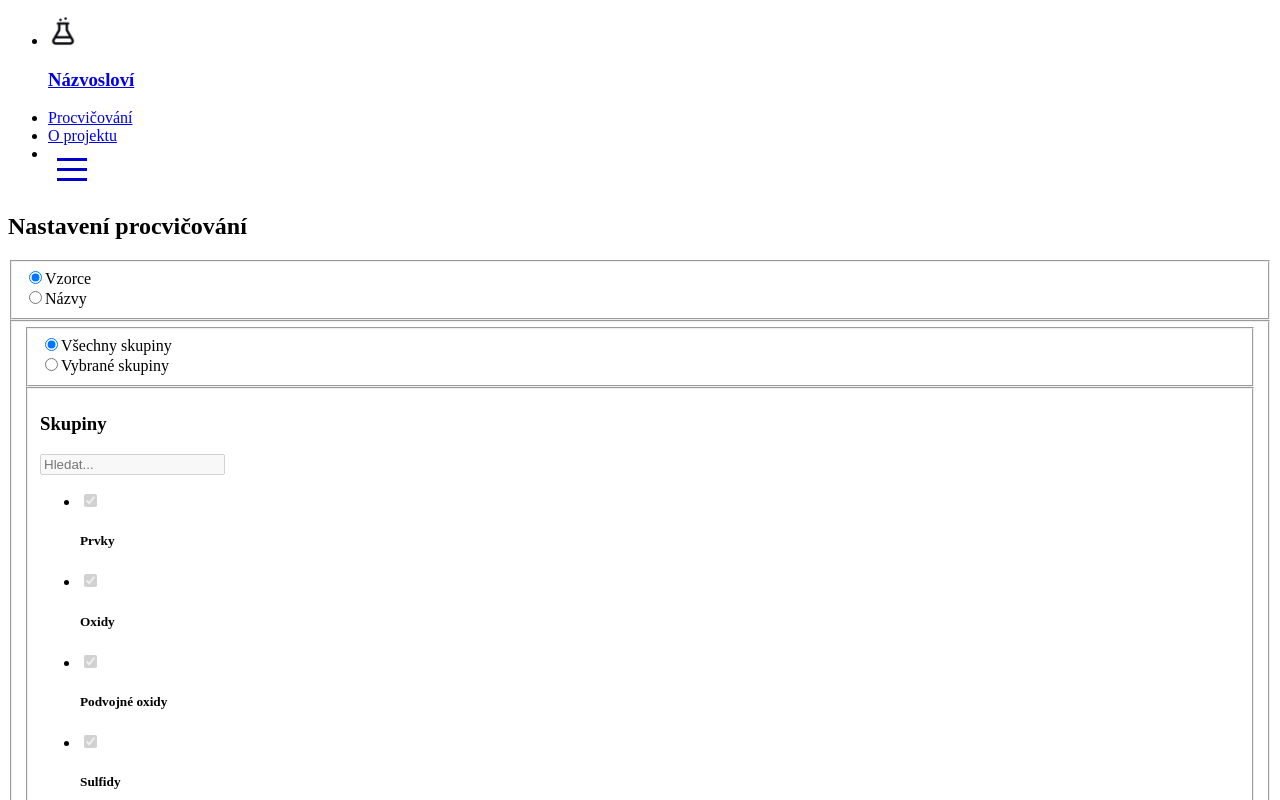
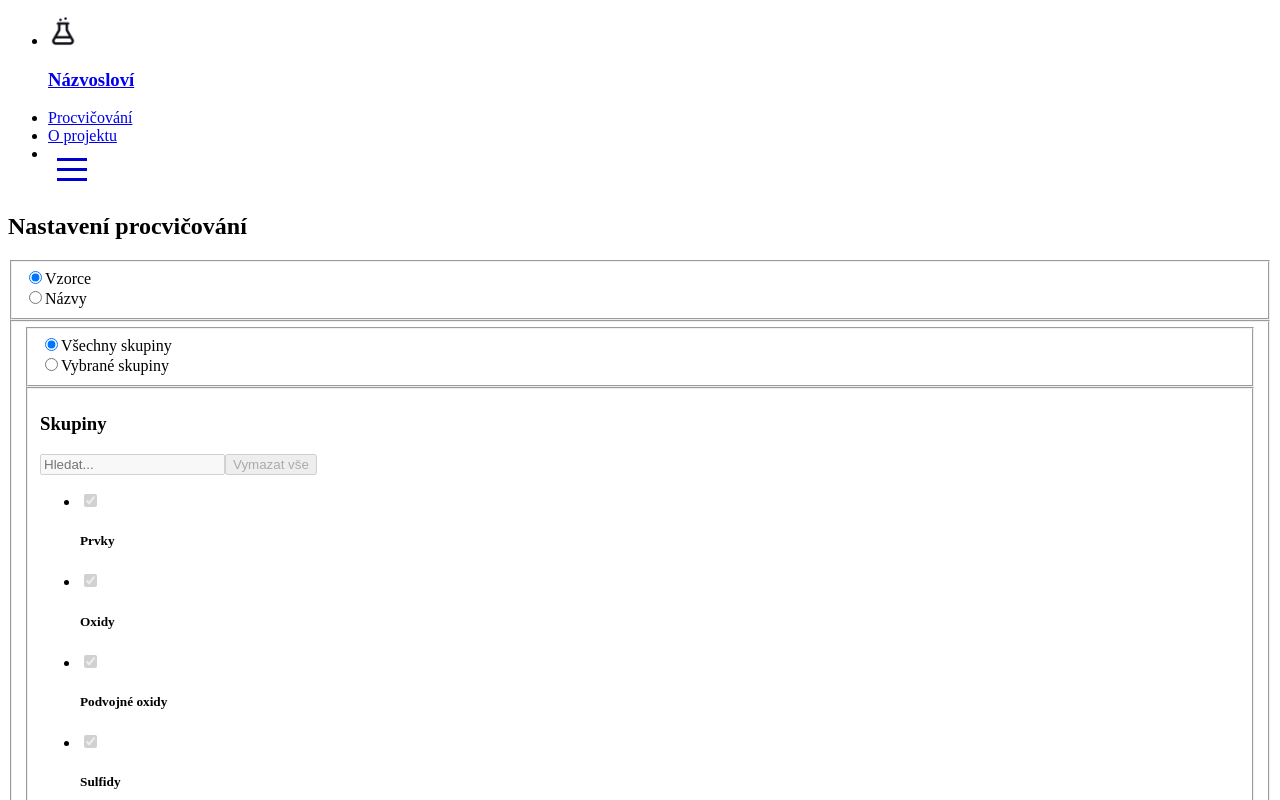
Before and after one commit to VaclavJirka/nazvoslovi, a React app in the folder frontend/: page /procvicovani in a window 1280 px wide. Shown: the top 800 px of the page. Built offline with nearby package versions, Linux system fonts and the light colour scheme; the HTML template or start-up script is replaced by a standard one.

Commit message:
Fix error handling, save options to localStorage and add delete functionality in SetupCard.js

```diff
--- a/frontend/src/components/pages/excerciseSetup/ExcerciseSetup.js
+++ b/frontend/src/components/pages/excerciseSetup/ExcerciseSetup.js
@@ -6,19 +6,34 @@ import SetupAllSome from "./components/SetupAllSome";
 import SetupCard from "./components/SetupCard";
 
 function ExcerciseSetup() {
+  const groupsList = JSON.parse(localStorage.getItem("WANTED_GROUPS"));
+  const elementsList = JSON.parse(localStorage.getItem("WANTED_ELEMENTS"));
   const [excerciseType, setExcerciseType] = useState("vzorce");
-  const [allGroups, setAllGroups] = useState(true);
-  const [allElements, setAllElements] = useState(true);
+  const [allGroups, setAllGroups] = useState(
+    groupsList ? groupsList.length === groups.length : true
+  );
+  const [allElements, setAllElements] = useState(
+    elementsList ? elementsList.length === elements.length : true
+  );
   const [groupSearch, setGroupSearch] = useState("");
+  const [groupsError, setGroupsError] = useState(false);
   const [elementSearch, setElementSearch] = useState("");
-  const [groupsSet, setGroupsSet] = useState(
-    new Set(groups.map((item) => item.name))
-  );
-  const [elementsSet, setElementsSet] = useState(
-    new Set(elements.map((item) => item.name))
-  );
+  const [elementsError, setElementsError] = useState(false);
+  const [groupsSet, setGroupsSet] = useState(() => {
+    if (groupsList) {
+      return new Set(groupsList);
+    }
+    return new Set(groups.map((item) => item.name));
+  });
+  const [elementsSet, setElementsSet] = useState(() => {
+    if (elementsList) {
+      return new Set(elementsList);
+    }
+    return new Set(elements.map((item) => item.name));
+  });
   const navigate = useNavigate();
 
+  // Function to handle the change of excercise type
   const handleExcerciseTypeChange = () => {
     if (excerciseType === "vzorce") {
       setExcerciseType("nazvy");
@@ -27,33 +42,47 @@ function ExcerciseSetup() {
     }
   };
 
+  // Function to handle the change the change of radio buttons to select all or some groups
   const handleAllGroupsChange = () => {
     setAllGroups(!allGroups);
   };
 
+  // Function that sets GroupsSet to all groups if allGroups is true, otherwise sets it to groupsList
   useEffect(() => {
     if (allGroups) {
       setGroupsSet(new Set(groups.map((item) => item.name)));
     } else {
-      setGroupsSet(new Set());
+      if (groupsList) {
+        setGroupsSet(new Set(groupsList));
+      } else {
+        setGroupsSet(new Set());
+      }
     }
   }, [allGroups]);
 
+  // Function to handle the change the change of radio buttons to select all or some elements
   const handleAllElementsChange = () => {
     setAllElements(!allElements);
   };
 
+  // Function that sets ElementsSet to all elements if allElements is true, otherwise sets it to elementsList
   useEffect(() => {
     if (allElements) {
       setElementsSet(new Set(elements.map((item) => item.name)));
     } else {
-      setElementsSet(new Set());
+      if (elementsList) {
+        setElementsSet(new Set(elementsList));
+      } else {
+        setElementsSet(new Set());
+      }
     }
   }, [allElements]);
 
+  // Function to handle the change of groups in card
   const handleGroupChange = (event) => {
     if (event.target.checked) {
       setGroupsSet(new Set([...groupsSet, event.target.value]));
+      setGroupsError(false);
     } else {
       const newGroupsSet = new Set(groupsSet);
       newGroupsSet.delete(event.target.value);
@@ -61,9 +90,11 @@ function ExcerciseSetup() {
     }
   };
 
+  // Function to handle the change of elements in card
   const handleElementChange = (event) => {
     if (event.target.checked) {
       setElementsSet(new Set([...elementsSet, event.target.value]));
+      setElementsError(false);
     } else {
       const newElementsSet = new Set(elementsSet);
       newElementsSet.delete(event.target.value);
@@ -71,14 +102,32 @@ function ExcerciseSetup() {
     }
   };
 
+  // Function to delete all selected groups or elements
+  const deleteSelected = (elType) => {
+    if (elType === "groups") {
+      setGroupsSet(new Set());
+    } else {
+      setElementsSet(new Set());
+    }
+  };
+
+  // Function to handle the submit of the form
   const onSubmit = (event) => {
     event.preventDefault();
     const groupsList = Array.from(groupsSet);
     const elementsList = Array.from(elementsSet);
-    if (elementsList.length === 0 || groupsList.length === 0) {
-      alert("Vyberte alespoň jeden prvek a jednu skupinu.");
+    if (groupsList.length === 0 || elementsList.length === 0) {
+      if (groupsList.length === 0) {
+        setGroupsError(true);
+      }
+      if (elementsList.length === 0) {
+        setElementsError(true);
+      }
       return;
     }
+    localStorage.setItem("EXCERCISE_TYPE", excerciseType);
+    localStorage.setItem("WANTED_GROUPS", JSON.stringify(groupsList));
+    localStorage.setItem("WANTED_ELEMENTS", JSON.stringify(elementsList));
     navigate("/procvicovani/zacit", {
       state: {
         EXCERCISE_TYPE: excerciseType,
@@ -108,12 +157,14 @@ function ExcerciseSetup() {
           />
           <SetupCard
             allState={allGroups}
+            error={groupsError}
             handleAllChange={handleAllGroupsChange}
             elType="groups"
             setSearch={setGroupSearch}
             typeSearch={groupSearch}
             dataType={groups}
             typeSet={groupsSet}
+            deleteSelected={deleteSelected}
             handleTypeChange={handleGroupChange}
           />
         </fieldset>
@@ -128,12 +179,14 @@ function ExcerciseSetup() {
           />
           <SetupCard
             allState={allElements}
+            error={elementsError}
             handleAllChange={handleAllElementsChange}
             elType="elements"
             setSearch={setElementSearch}
             typeSearch={elementSearch}
             dataType={elements}
             typeSet={elementsSet}
+            deleteSelected={deleteSelected}
             handleTypeChange={handleElementChange}
           />
         </fieldset>
--- a/frontend/src/components/pages/excerciseSetup/components/SetupCard.js
+++ b/frontend/src/components/pages/excerciseSetup/components/SetupCard.js
@@ -2,18 +2,20 @@ import React from "react";
 
 function SetupCard({
   allState,
+  error,
   handleAllChange,
   elType,
   setSearch,
   typeSearch,
   dataType,
   typeSet,
+  deleteSelected,
   handleTypeChange,
 }) {
   return (
     <>
       <fieldset
-        className="setup-card"
+        className={`setup-card${error ? "-error" : ""}`}
         disabled={allState ? true : false}
         onClick={() => {
           if (allState) {
@@ -30,6 +32,17 @@ function SetupCard({
           name={`search-${elType}`}
           onChange={(e) => setSearch(e.target.value)}
         />
+        {error && (
+          <h5 className="setup-card-error-title">
+            Vyberte alespoň jednu možnost
+          </h5>
+        )}
+        <button
+          className="setup-delete-selected"
+          onClick={() => deleteSelected(elType)}
+        >
+          Vymazat vše
+        </button>
         <ul className="setup-items-list">
           {dataType
             .filter((item) => {
```
